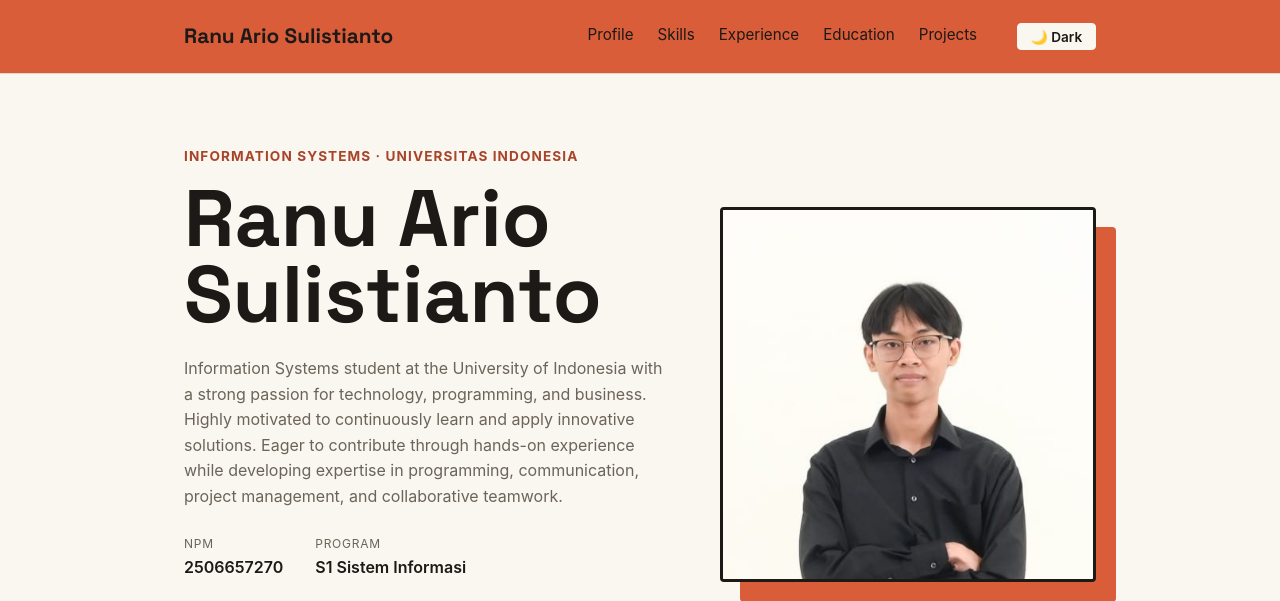
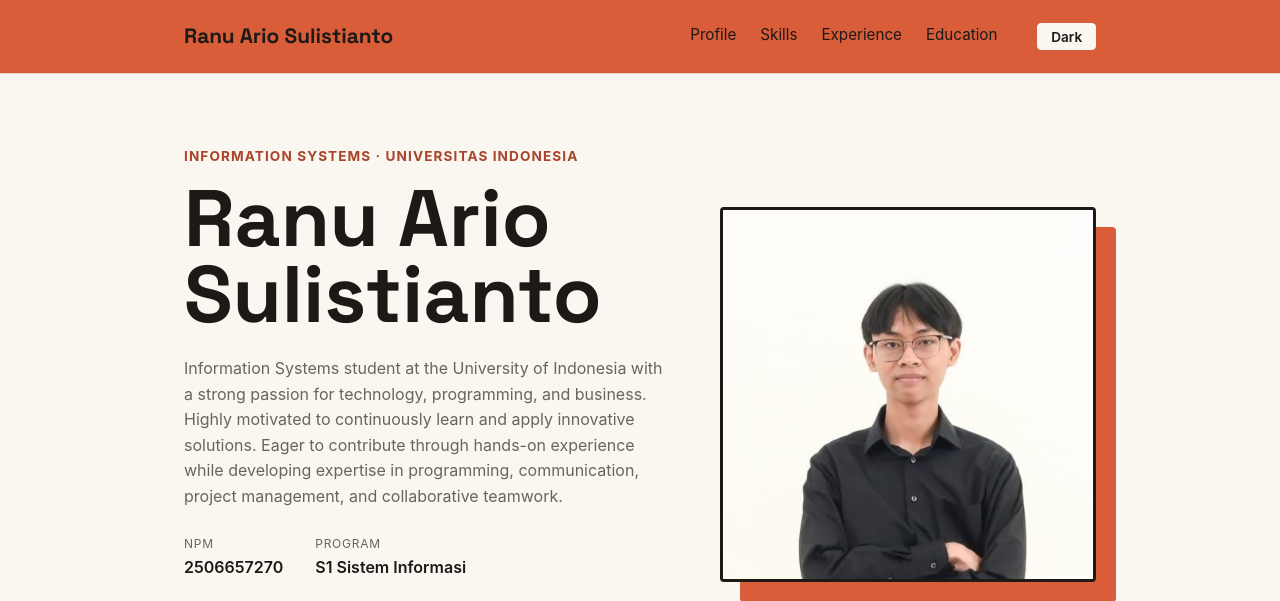
Before and after one commit to Ranario13/MyPortofolio, a Django app: page / in a window 1280 px wide. Shown: the top 601 px of the page. Run offline with Django 5.2, Linux system fonts and the light colour scheme.

Commit message:
Minor Change: Remove Projects Navigation Button

```diff
--- a/templates/index.html
+++ b/templates/index.html
@@ -26,10 +26,7 @@
                 <nav>
                     <a href="#education">Education</a>
                 </nav>
-                <nav>
-                    <a href="#projects">Projects</a>
-                </nav>
-                <button id="theme-toggle" class="theme-toggle">🌙 Dark</button>
+                <button id="theme-toggle" class="theme-toggle">Dark</button>
             </div>
         </div>
     </header>
@@ -143,10 +140,10 @@
 
             if (isDark) {
                 document.body.removeAttribute('data-theme');
-                themeToggle.textContent = '🌙 Dark';
+                themeToggle.textContent = 'Dark';
             } else {
                 document.body.setAttribute('data-theme', 'dark');
-                themeToggle.textContent = '☀️ Light';
+                themeToggle.textContent = 'Light';
             }
         });
     </script>
```
